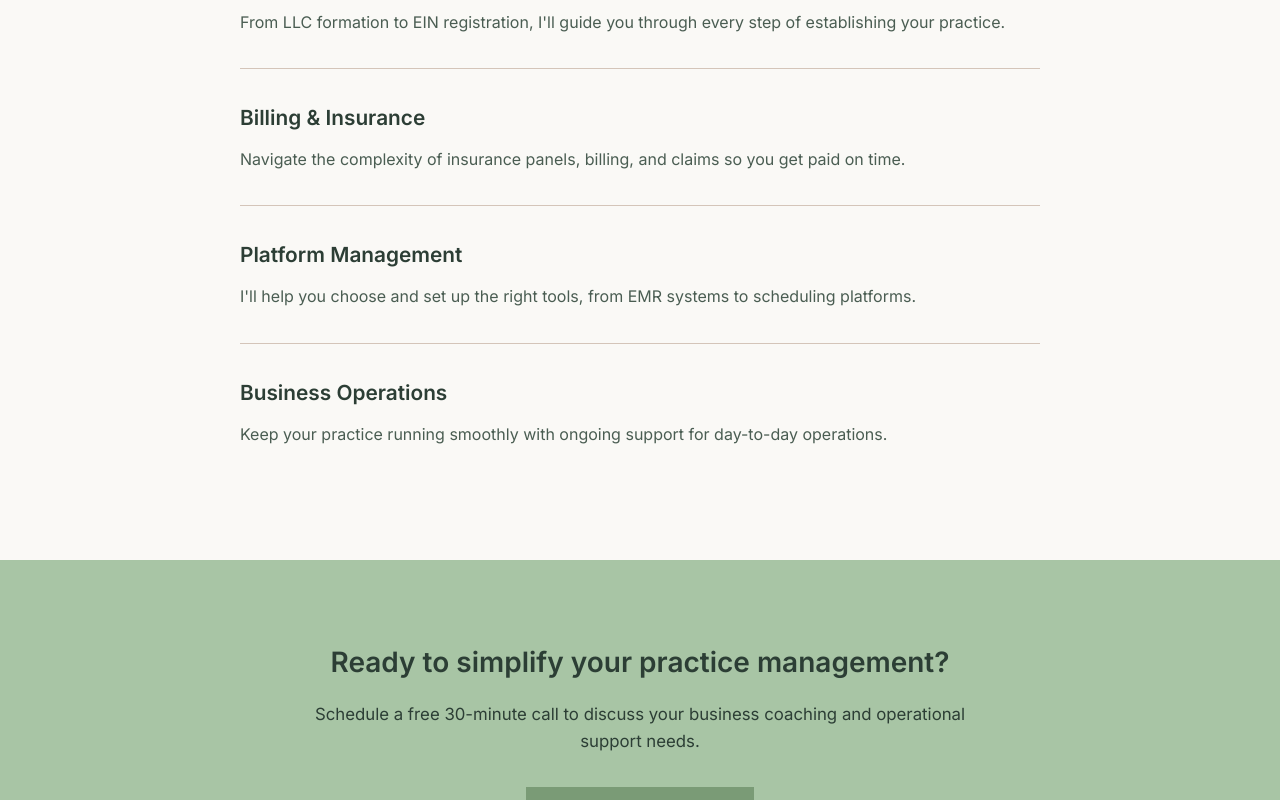
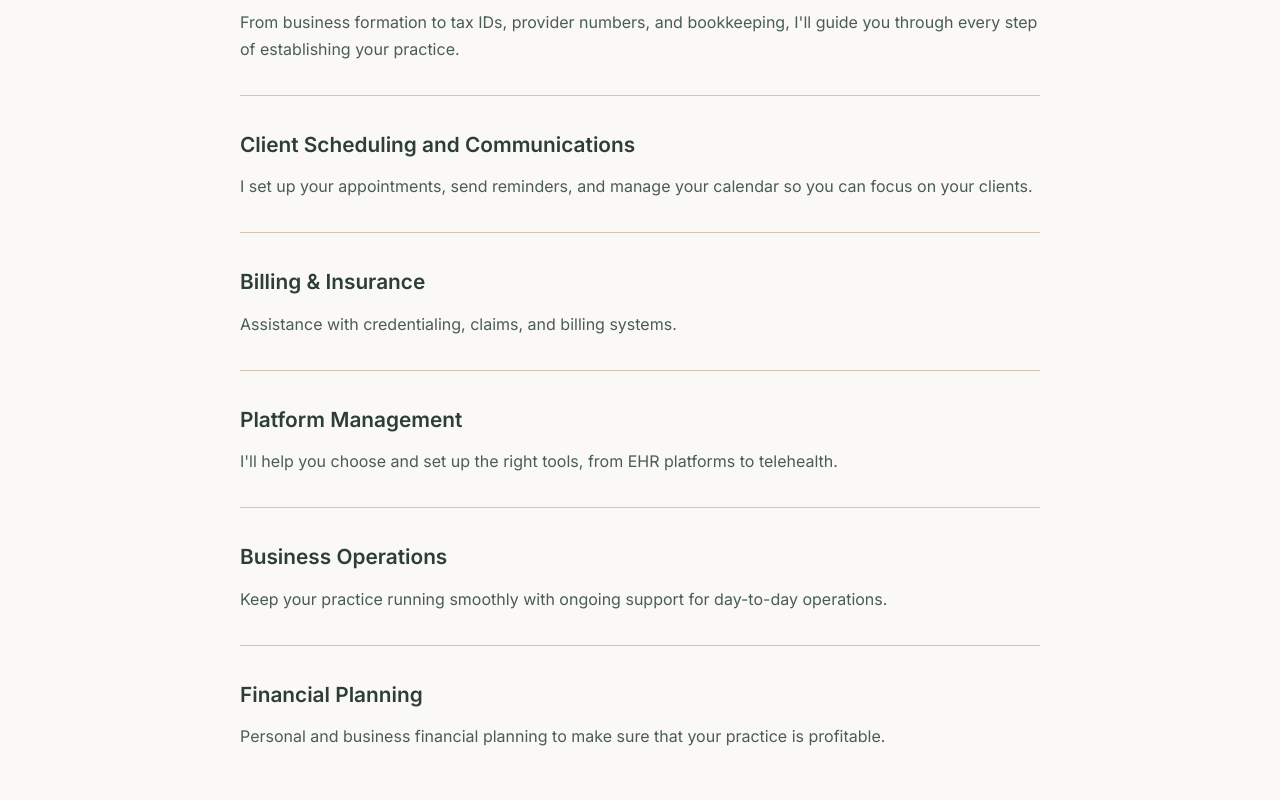
Before and after one commit to ptvans/practice-mgmt, a React (Vite) app: page /#/ in a window 1280 px wide. Shown: the part 1360-2160 px from the top of the page. Built offline with nearby package versions, Linux system fonts and the light colour scheme.

Commit message:
home page language

```diff
--- a/src/pages/Home.jsx
+++ b/src/pages/Home.jsx
@@ -37,19 +37,27 @@ function Home() {
           <div className="benefits-list">
             <div className="benefit-item">
               <h3>Practice Setup</h3>
-              <p>From LLC formation to EIN registration, I'll guide you through every step of establishing your practice.</p>
+              <p>From business formation to tax IDs, provider numbers, and bookkeeping, I'll guide you through every step of establishing your practice.</p>
+            </div>
+            <div className="benefit-item">
+              <h3>Client Scheduling and Communications</h3>
+              <p>I set up your appointments, send reminders, and manage your calendar so you can focus on your clients.</p>
             </div>
             <div className="benefit-item">
               <h3>Billing & Insurance</h3>
-              <p>Navigate the complexity of insurance panels, billing, and claims so you get paid on time.</p>
+              <p>Assistance with credentialing, claims, and billing systems.</p>
             </div>
             <div className="benefit-item">
               <h3>Platform Management</h3>
-              <p>I'll help you choose and set up the right tools, from EMR systems to scheduling platforms.</p>
+              <p>I'll help you choose and set up the right tools, from EHR platforms to telehealth.</p>
             </div>
             <div className="benefit-item">
               <h3>Business Operations</h3>
               <p>Keep your practice running smoothly with ongoing support for day-to-day operations.</p>
+            </div>
+            <div className="benefit-item">
+              <h3>Financial Planning</h3>
+              <p>Personal and business financial planning to make sure that your practice is profitable.</p>
             </div>
           </div>
         </div>
```
